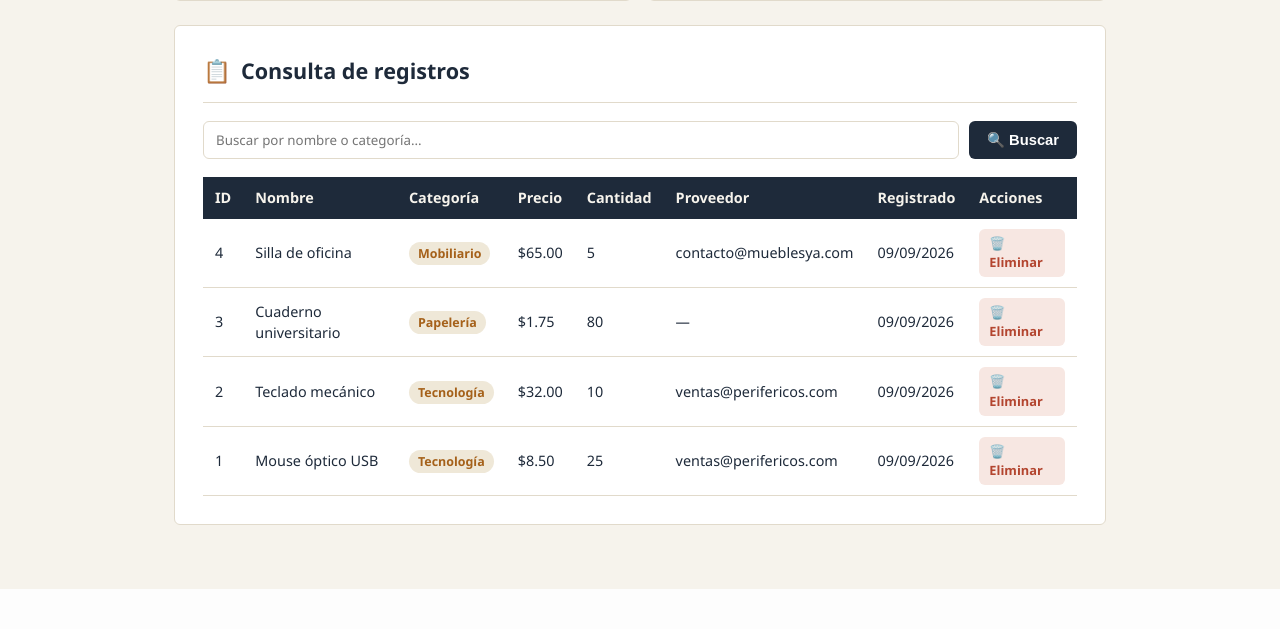
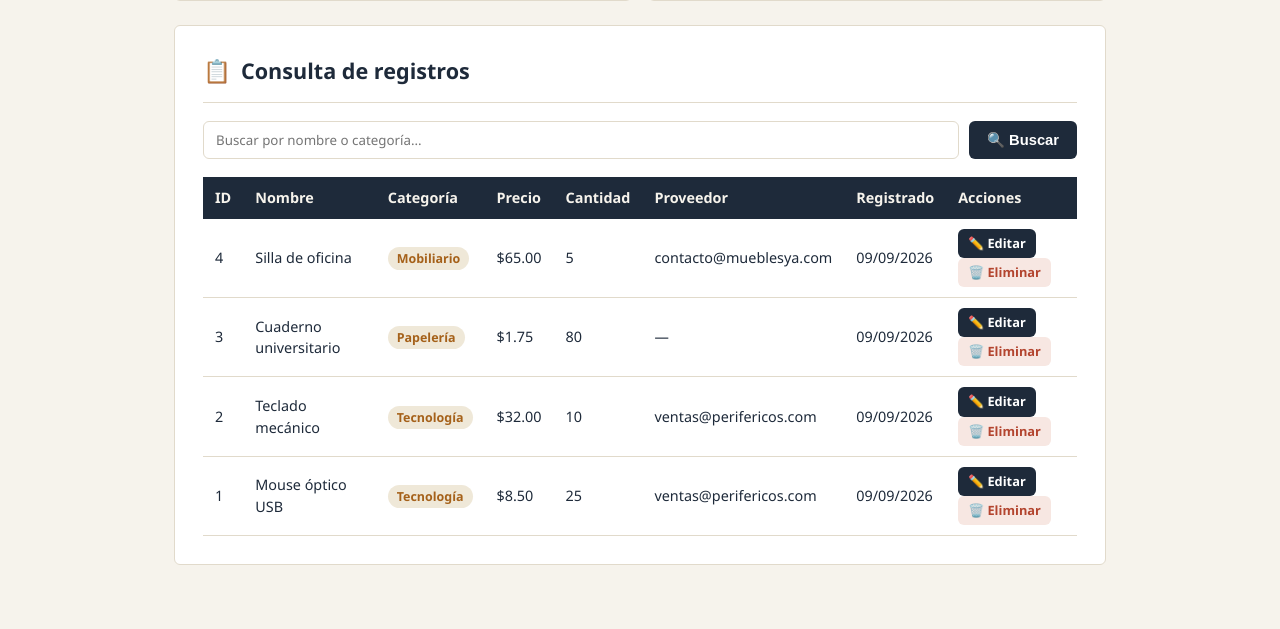
Before and after one commit to RichardValle06/portafolio-wvallejo, a PHP site: page /actividad-integradora-3/controllers/ProductoController.php?accion=listar in a window 1280 px wide. Shown: the part 225-854 px from the top of the page. Before the commit the page ends 814 px from the top, so only its background shows below. Run offline with PHP 8.4, Linux system fonts and the light colour scheme; data comes from the database, SQL or seed files in the repository.

Commit message:
Actividad Integradora 3: boton editar en el listado y correccion de rutas

```diff
--- a/actividad-integradora-3/views/inventario/listar.php
+++ b/actividad-integradora-3/views/inventario/listar.php
@@ -28,7 +28,7 @@ unset($_SESSION['mensaje'], $_SESSION['errores']);
     <nav class="app-header__nav">
         <a href="../../index.php">Inicio</a>
         <a class="activo" href="../../controllers/ProductoController.php?accion=listar">Ver inventario</a>
-        <a href="crear.php">Registrar producto</a>
+        <a href="../views/inventario/crear.php">Registrar producto</a>
     </nav>
 </header>
 
@@ -98,6 +98,8 @@ unset($_SESSION['mensaje'], $_SESSION['errores']);
                                 <td><?= $p['proveedor_email'] ? htmlspecialchars($p['proveedor_email'], ENT_QUOTES, 'UTF-8') : '—' ?></td>
                                 <td><?= htmlspecialchars(date('d/m/Y', strtotime($p['fecha_registro'])), ENT_QUOTES, 'UTF-8') ?></td>
                                 <td>
+                                    <a class="boton boton--secundario boton--pequeno"
+                                       href="../../controllers/ProductoController.php?accion=editar&id=<?= (int) $p['id'] ?>">✏️ Editar</a>
                                     <a class="boton boton--peligro boton--pequeno"
                                        href="../../controllers/ProductoController.php?accion=eliminar&id=<?= (int) $p['id'] ?>"
                                        onclick="return confirm('¿Eliminar este producto del inventario?');">🗑️ Eliminar</a>
```
